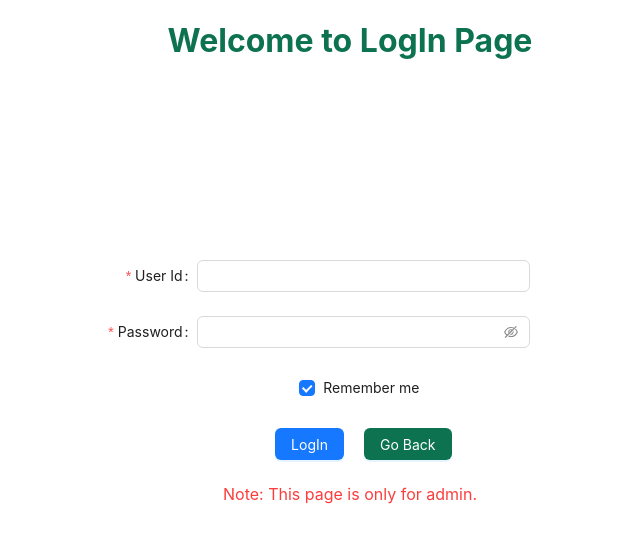
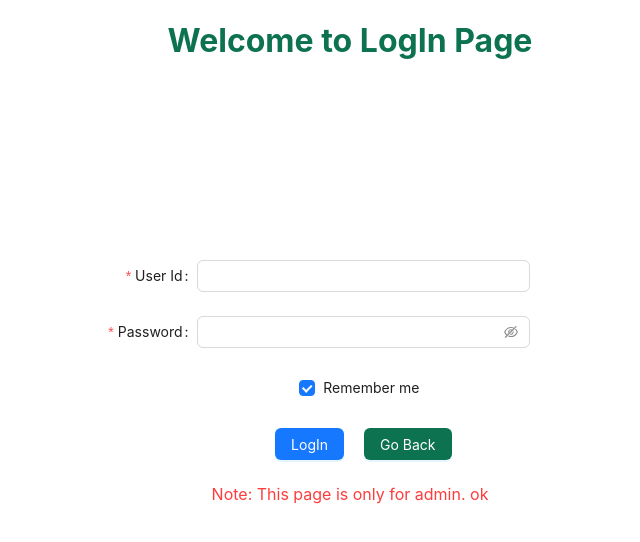
Before and after one commit to akashsdk/developer-info, a React (Create React App) app: page /login in a window 1280 px wide. Shown: the top 542 px of the page, without its empty margins (290-930 px from the left). Built offline with nearby package versions, Linux system fonts and the light colour scheme.

Commit message:
Update login.js

```diff
--- a/src/Screen/login.js
+++ b/src/Screen/login.js
@@ -98,7 +98,7 @@ export default function login() {
           </Form.Item>
         </Form>
       </div>
-      <p className="loginTextP">Note: This page is only for admin.</p>
+      <p className="loginTextP">Note: This page is only for admin. ok</p>
     </div>
   );
 }
```
